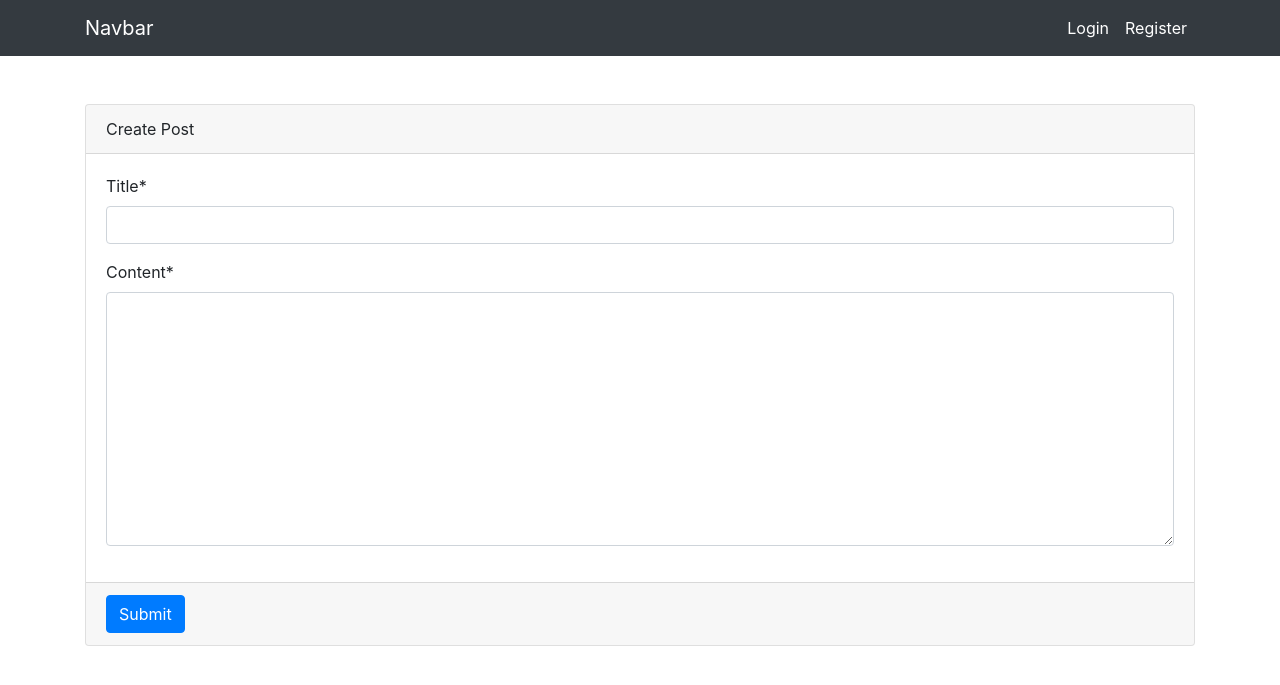
After one commit to zafercuz/Django_MultipleDB, a Django app: page /create/ in a window 1280 px wide. The commit adds this page. Shown: the top 685 px of the page. Run offline with Django 3.2, Linux system fonts and the light colour scheme; parts of the project's set-up code (start-up, migrations or seed data) failed here and were passed over; some libraries are stand-ins or nearby versions.

Commit message:
Added Create View
new file:   index/__pycache__/forms.cpython-37.pyc
modified:   index/__pycache__/urls.cpython-37.pyc
modified:   index/__pycache__/views.cpython-37.pyc
new file:   index/forms.py
new file:   index/templates/create.html
modified:   index/templates/detail.html
modified:   index/templates/index.html
modified:   index/urls.py
modified:   index/views.py

```diff
--- /dev/null
+++ b/index/forms.py
@@ -0,0 +1,13 @@
+from django.forms import ModelForm
+from django_summernote.widgets import SummernoteWidget
+
+from index.models import Post
+
+
+class PostForm(ModelForm):
+    class Meta:
+        model = Post
+        fields = ('title', 'content',)
+        widgets = {
+            'content': SummernoteWidget(),
+        }
--- /dev/null
+++ b/index/templates/create.html
@@ -0,0 +1,21 @@
+{% extends 'base.html' %}
+
+{% load crispy_forms_tags %}
+
+{% block content %}
+
+<div class="card">
+  <div class="card-header">
+    Create Post
+  </div>
+  <form method="post">{% csrf_token %}
+    <div class="card-body">
+      {{ form|crispy }}
+    </div>
+    <div class="card-footer text-muted">
+      <button class="btn btn-primary">Submit</button>
+    </div>
+  </form>
+</div>
+
+{% endblock %}
--- a/index/templates/detail.html
+++ b/index/templates/detail.html
@@ -4,6 +4,6 @@
 
 ID: {{ post.id }} <br>
 Title: {{ post.title }} <br>
-Content: {{ post.content }}
+Content: {{ post.content|safe }}
 
 {% endblock %}
--- a/index/urls.py
+++ b/index/urls.py
@@ -1,7 +1,8 @@
 from django.urls import path
-from .views import IndexView, PostDetailView
+from .views import IndexView, PostDetailView, PostCreateView
 
 urlpatterns = [
     path('', IndexView.as_view(), name='index'),
-    path('<int:pk>/detail', PostDetailView.as_view(), name='detail')
+    path('<int:pk>/detail', PostDetailView.as_view(), name='detail'),
+    path('create/', PostCreateView.as_view(), name='create'),
 ]
--- a/index/views.py
+++ b/index/views.py
@@ -3,8 +3,9 @@ from collections import namedtuple
 from django.contrib.auth.models import User
 from django.db import connections
 from django.shortcuts import get_object_or_404, render
-from django.views.generic import ListView, DetailView
+from django.views.generic import ListView, DetailView, CreateView
 
+from .forms import PostForm
 from .models import Post
 from mysql_models.models import IndexProduct, IndexImage
 
@@ -49,7 +50,7 @@ class PostDetailView(DetailView):
     model = Post
     context_object_name = 'post'
 
-    # def get_queryset(self, request, *args, **kwargs):
-    #     super(PostDetailView, self).get_queryset(self, *args, **kwargs)
-    #     post = get_object_or_404(Post, id=kwargs['pk'])
-    #     return render(request, self.template_name, {'post': post})
+
+class PostCreateView(CreateView):
+    template_name = 'create.html'
+    form_class = PostForm
```
Also changed, not shown: index/templates/index.html (+7 -1 lines).
